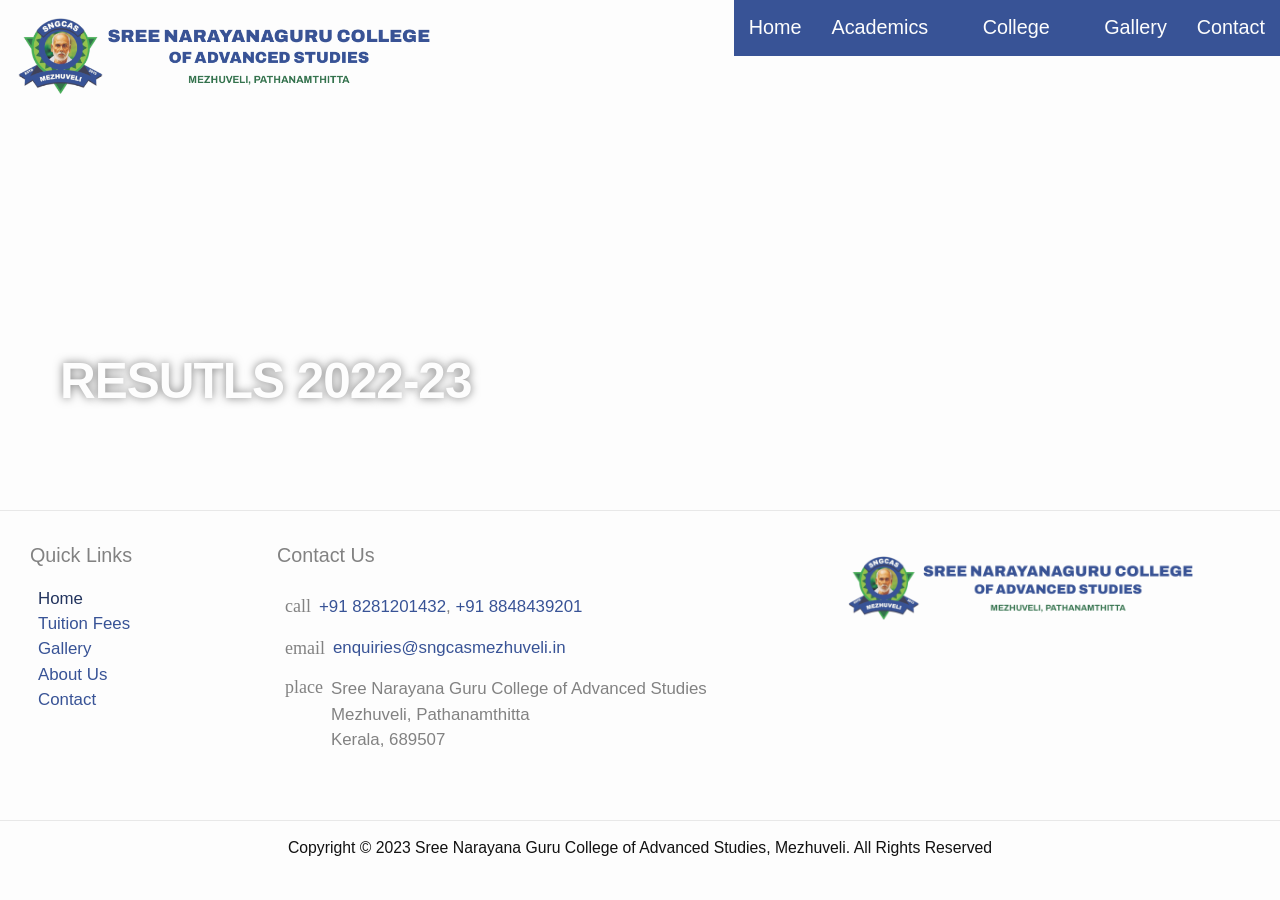
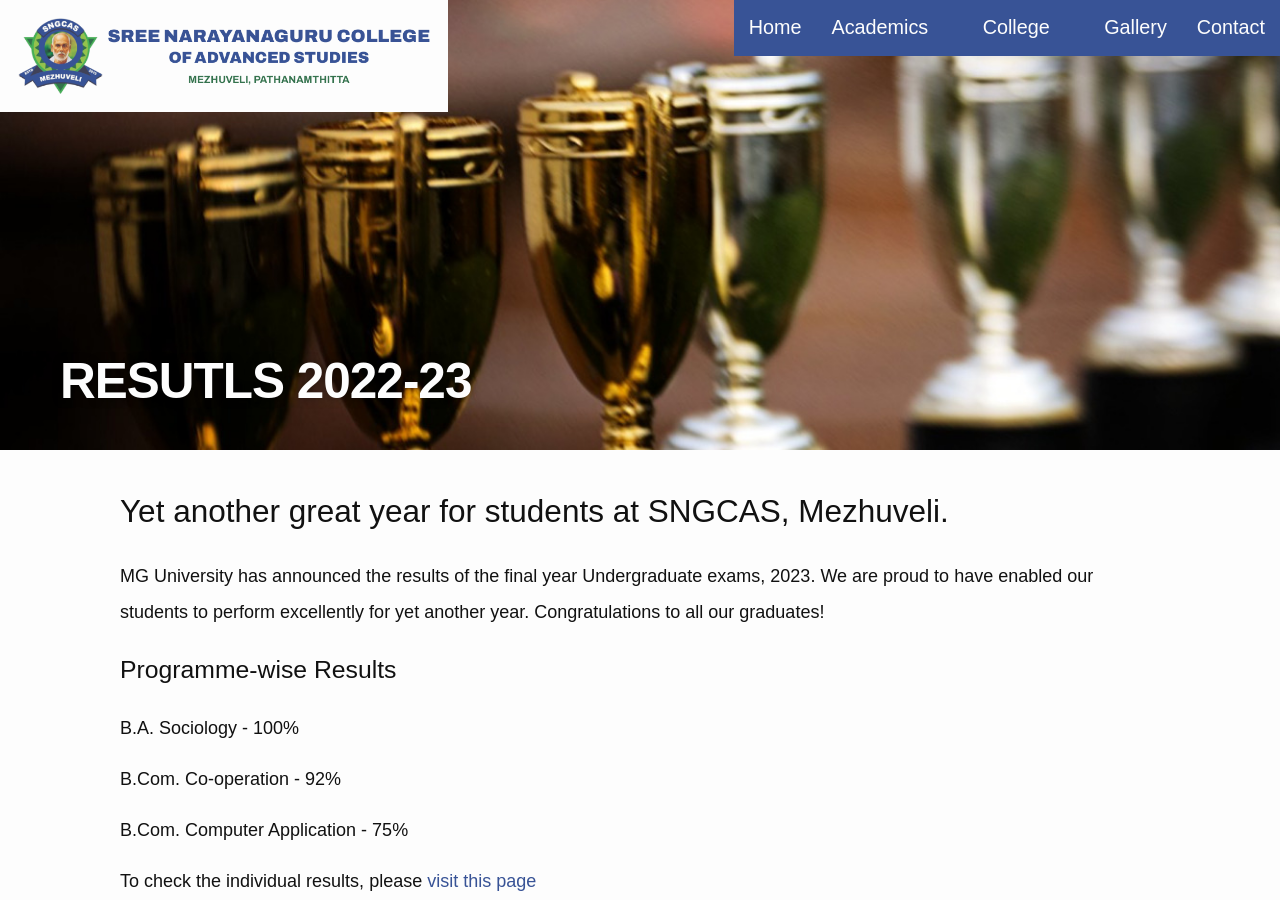
Before and after one commit to BharatSP007/BharatSP007.github.io, a Jekyll site: the page built from docs/news/result-2022.html, in a window 1280 px wide and 900 px high. Built offline with Jekyll 4.4.1, drawn with Linux system fonts in a browser that asks for light colours.

Commit message:
results page

```diff
--- a/docs/assets/main.scss
+++ b/docs/assets/main.scss
@@ -663,6 +663,15 @@
       background-image: url("/assets/facilities.jpg");
     }
   }
+  &.results {
+    background-image: url("/assets/results-mob.jpg");
+    @include media(tablet) {
+      background-image: url("/assets/results-tab.jpg");
+    }
+    @include media(desktop) {
+      background-image: url("/assets/results.jpg");
+    }
+  }
 }
 
 .pic-text-block {
@@ -1000,3 +1009,15 @@
     }
   }
 }
+
+.news-container{
+  margin-top: calc(#{$spacing-unit} * 2);
+  margin-bottom: calc(#{$spacing-unit} * 2);
+
+  @include media(desktop) {
+    margin: 0 calc(#{$spacing-unit} * 3);
+  }
+  ul {
+    list-style: unset;
+  }
+}
--- a/docs/news/result-2022.html
+++ b/docs/news/result-2022.html
@@ -7,3 +7,16 @@ permalink: /news/results-2022
 type: main
 image: /assets/results.jpg
 ---
+<div class="news-container">
+    <h2>Yet another great year for students at SNGCAS, Mezhuveli.</h2>
+    <p>MG University has announced the results of the final year Undergraduate exams, 2023. We are proud to have enabled
+        our students to perform excellently for yet another year. Congratulations to all our graduates! </p>
+    <h3>Programme-wise Results</h3>
+    <p>B.A. Sociology - 100%</p>
+    <p>B.Com. Co-operation - 92%</p>
+    <p>B.Com. Computer Application - 75%</p>
+
+    <p>To check the individual results, please <a
+            href="https://dsdc.mgu.ac.in/exQpMgmt/index.php/public/ResultView_ctrl/index" target="_blank">visit this
+            page</a></p>
+</div>
```
Also changed, not shown: docs/assets/results-mob.jpg (added), docs/assets/results-tab.jpg (added), docs/assets/results.jpg (added).
